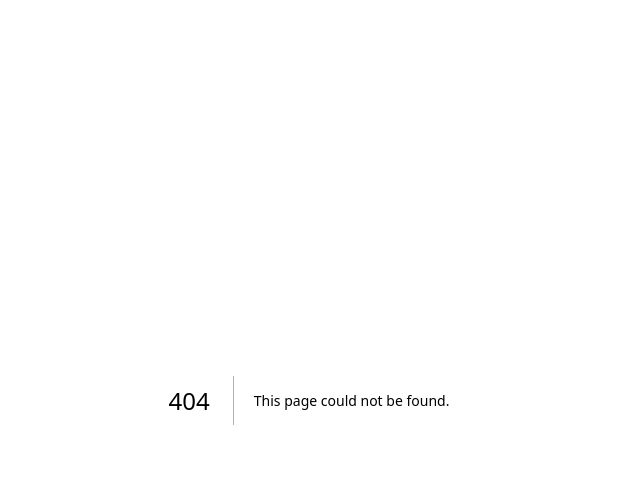
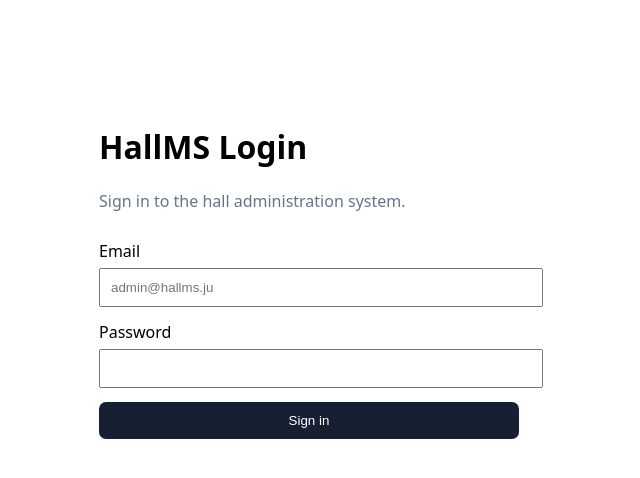
Before and after one commit to RakibCSE30/Hall-Management-System-JU, a Next.js app: page /login in a window 1280 px wide. Before the commit this address had no page. Shown: the top 478 px of the page, without its empty margins (331-971 px from the left). Built offline with nearby package versions, Linux system fonts and the light colour scheme.

Commit message:
feat: add credentials login page

```diff
--- /dev/null
+++ b/app/login/page.tsx
@@ -0,0 +1,24 @@
+import { signIn } from "@/auth";
+
+export default function LoginPage() {
+  async function login(formData: FormData) {
+    "use server";
+    await signIn("credentials", {
+      email: formData.get("email"),
+      password: formData.get("password"),
+      redirectTo: "/admin",
+    });
+  }
+
+  return (
+    <main style={{ maxWidth: 420, margin: "80px auto", padding: 24, fontFamily: "system-ui" }}>
+      <h1>HallMS Login</h1>
+      <p style={{ color: "#64748b" }}>Sign in to the hall administration system.</p>
+      <form action={login} style={{ display: "grid", gap: 14, marginTop: 28 }}>
+        <label>Email<input name="email" type="email" required placeholder="admin@hallms.ju" style={{ display: "block", width: "100%", padding: 10, marginTop: 6 }} /></label>
+        <label>Password<input name="password" type="password" required minLength={8} style={{ display: "block", width: "100%", padding: 10, marginTop: 6 }} /></label>
+        <button type="submit" style={{ padding: 11, background: "#172033", color: "white", border: 0, borderRadius: 7 }}>Sign in</button>
+      </form>
+    </main>
+  );
+}
```
